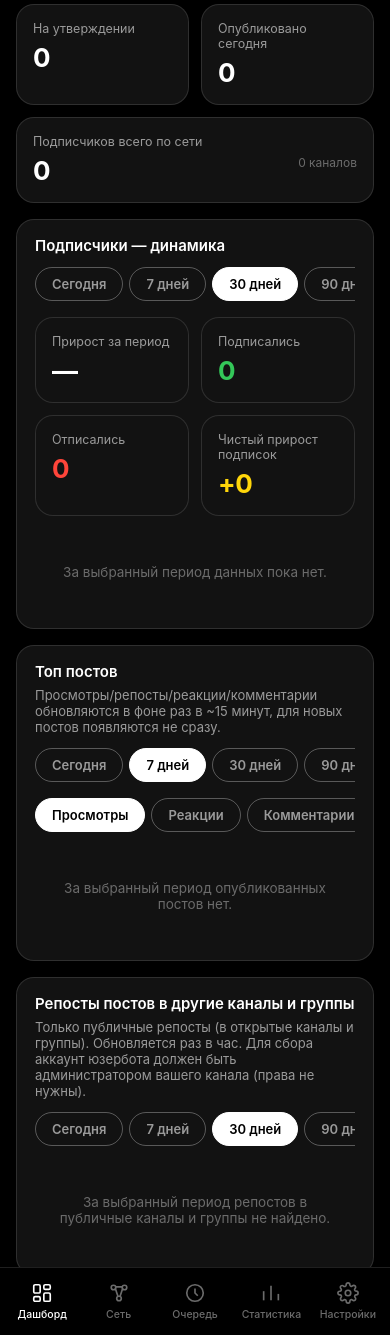
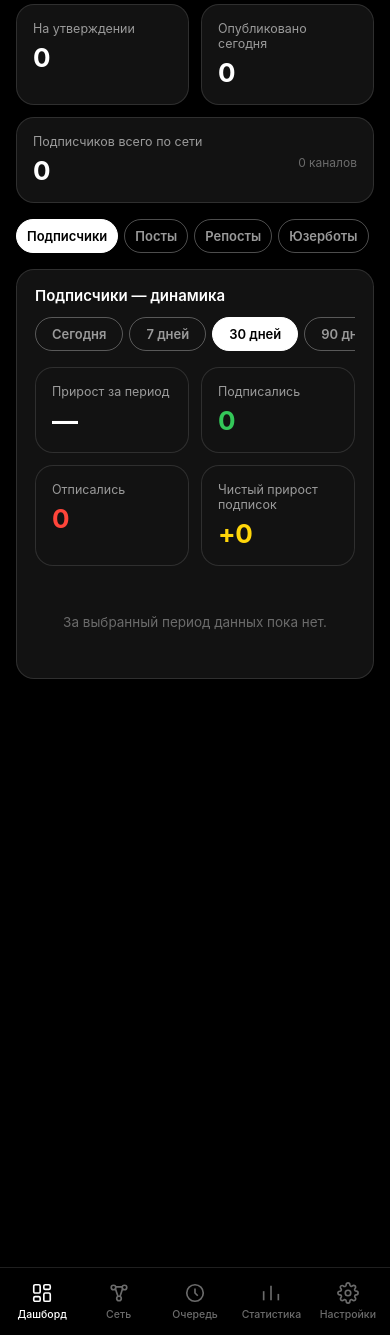
Before and after one commit to plagaceroes-source/Telegram, a FastAPI app: page / in a window 390 px wide. Shown: the part 223-1558 px from the top of the page. Run offline with FastAPI, Linux system fonts and the light colour scheme; data that the repository does not hold is empty.

Commit message:
Дашборд: блоки переключаются вкладками вместо длинной прокрутки
Под сводными цифрами — вкладки «Подписчики», «Посты», «Репосты»,
«Юзерботы»: виден только выбранный блок. Активная вкладка хранится в
#якоре (совпадает с id блока), поэтому ссылки смены периода/сортировки
и формы произвольного периода после перезагрузки остаются на своей
вкладке. Проверено в Chromium на ширине iPhone.

Co-Authored-By: Claude Sonnet 5.5 <noreply@anthropic.com>
Claude-Session: https://claude.ai/code/session_01Lzz884exohw545rFGVcwZY

```diff
--- a/admin/templates/dashboard.html
+++ b/admin/templates/dashboard.html
@@ -29,7 +29,45 @@
   </div>
 </div>
 
-<div class="card" id="subscriber-stats">
+<style>
+  .tab-pane { display: none; }
+  html[data-tab="subscriber-stats"] #subscriber-stats,
+  html[data-tab="top-posts"] #top-posts,
+  html[data-tab="forwards"] #forwards,
+  html[data-tab="accounts"] #accounts { display: block; }
+  .dash-tabs .subtab-btn { padding: 8px 10px; }
+</style>
+
+<div class="subtabs dash-tabs">
+  <button type="button" class="subtab-btn" data-tab-btn="subscriber-stats" onclick="showDashTab('subscriber-stats')">Подписчики</button>
+  <button type="button" class="subtab-btn" data-tab-btn="top-posts" onclick="showDashTab('top-posts')">Посты</button>
+  <button type="button" class="subtab-btn" data-tab-btn="forwards" onclick="showDashTab('forwards')">Репосты</button>
+  <button type="button" class="subtab-btn" data-tab-btn="accounts" onclick="showDashTab('accounts')">Юзерботы</button>
+</div>
+<script>
+  // Активная вкладка хранится в #hash (совпадает с id блока), поэтому ссылки смены периода/сортировки
+  // с якорями вида /?period=7#subscriber-stats после перезагрузки остаются на своей вкладке.
+  (function () {
+    var TABS = ['subscriber-stats', 'top-posts', 'forwards', 'accounts'];
+    function current() {
+      var h = location.hash.slice(1);
+      return TABS.indexOf(h) >= 0 ? h : 'subscriber-stats';
+    }
+    function setTab(t, remember) {
+      document.documentElement.setAttribute('data-tab', t);
+      document.querySelectorAll('[data-tab-btn]').forEach(function (b) {
+        b.classList.toggle('active', b.getAttribute('data-tab-btn') === t);
+      });
+      if (remember) history.replaceState(null, '', '#' + t);
+      window.dispatchEvent(new Event('resize'));
+    }
+    window.showDashTab = function (t) { setTab(t, true); };
+    window.addEventListener('hashchange', function () { setTab(current(), false); });
+    setTab(current(), false);
+  })();
+</script>
+
+<div class="card tab-pane" id="subscriber-stats">
   <h3>Подписчики — динамика</h3>
   <div class="subtabs">
     <a href="/?period=today#subscriber-stats" class="subtab-btn {{ 'active' if period == 'today' }}">Сегодня</a>
@@ -117,7 +155,7 @@
   {% endif %}
 </div>
 
-<div class="card" id="top-posts">
+<div class="card tab-pane" id="top-posts">
   <h3>Топ постов</h3>
   <p class="muted" style="margin-top:-6px">
     Просмотры/репосты/реакции/комментарии обновляются в фоне раз в ~15 минут, для новых постов появляются не сразу.
@@ -169,7 +207,7 @@
   {% endif %}
 </div>
 
-<div class="card" id="forwards">
+<div class="card tab-pane" id="forwards">
   <h3>Репосты постов в другие каналы и группы</h3>
   <p class="muted" style="margin-top:-6px">
     Только публичные репосты (в открытые каналы и группы). Обновляется раз в час. Для сбора аккаунт юзербота должен быть администратором вашего канала (права не нужны).
@@ -211,7 +249,7 @@
   {% endif %}
 </div>
 
-<div class="card">
+<div class="card tab-pane" id="accounts">
   <h3>Аккаунты-слушатели</h3>
   {% if accounts %}
   <div class="table-wrap">
```
